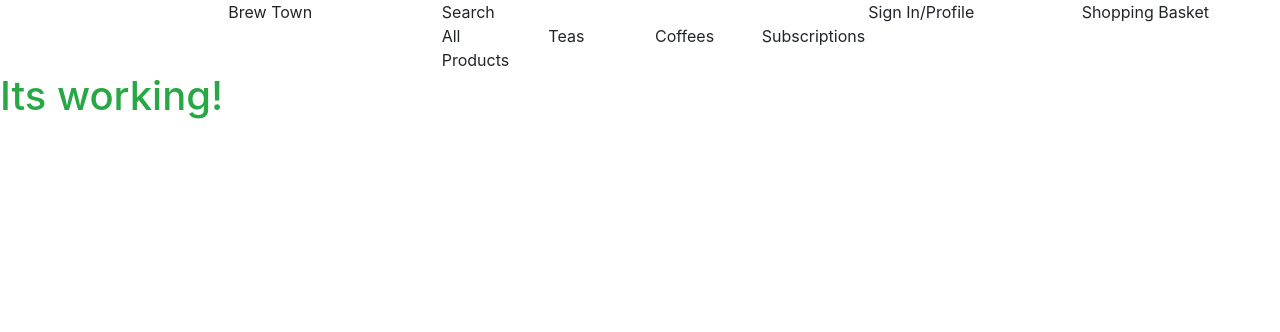
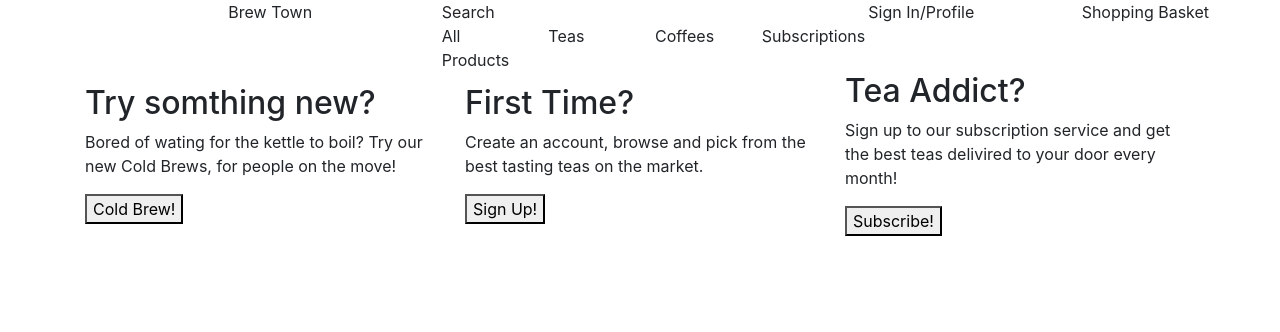
Before and after one commit to Code-Institute-Submissions/https-github.com-IBrazyI-Brew_Town, a Django app: page / in a window 1280 px wide. Shown: the top 332 px of the page. Run offline with Django 3.2, Linux system fonts and the light colour scheme; some libraries are stand-ins or nearby versions.

Commit message:
Added basic structure to index page

```diff
--- a/home/templates/home/index.html
+++ b/home/templates/home/index.html
@@ -2,5 +2,24 @@
 {% load static %}
 
 {% block content %}
-<h1 class="text-success">Its working!</h1>
+<div class="container">
+    <div class="row align-items-center justify-content-between">
+        <div class="col-4">
+            <h2>Try somthing new?</h2>
+            <p>Bored of wating for the kettle to boil? Try our new Cold Brews, for people on the move!</p>
+            <button>Cold Brew!</button>
+        </div>
+        <div class="col-4">
+            <h2>First Time?</h2>
+            <p>Create an account, browse and pick from the best tasting teas on the market.</p>
+            <button>Sign Up!</button>
+        </div>
+        <div class="col-4">
+            <h2>Tea Addict?</h2>
+            <p>Sign up to our subscription service and get the best teas delivired to your door every month!</p>
+            <button>Subscribe!</button>
+        </div>
+    </div>
+</div>
+
 {% endblock %}
```
